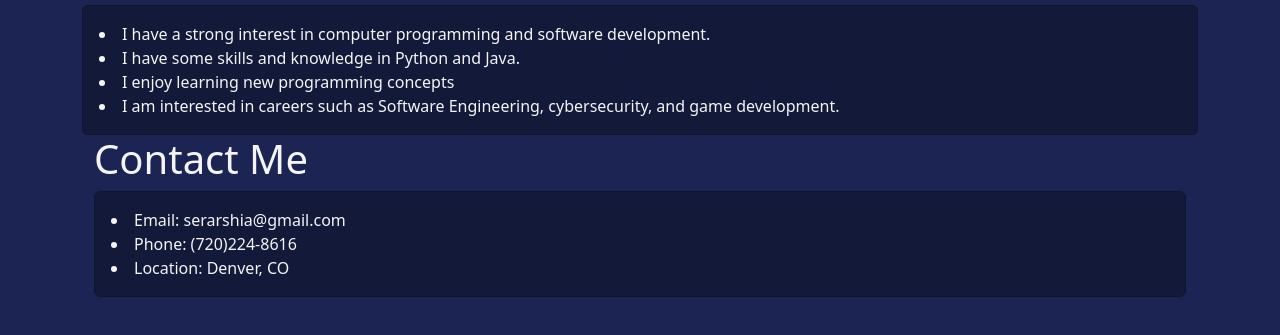
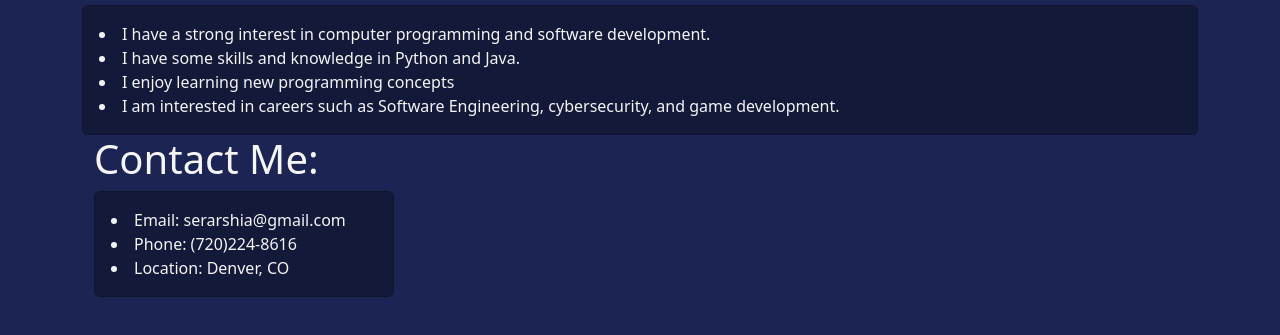
Before and after one commit to archiiiieeee/website-portfolio, a plain HTML site: page index.html in a window 1280 px wide. Shown: the part 287-622 px from the top of the page. Drawn offline with nearby package versions, Linux system fonts and the light colour scheme.

Commit message:
Update index.html

```diff
--- a/index.html
+++ b/index.html
@@ -71,9 +71,9 @@
 
 <div class="container">
 
-  <h1>Contact Me</h1>
+  <h1>Contact Me:</h1>
 
-  <div class="card">
+  <div class="card" style="width: 300px;">
     <div class="card-body">
       <lu>
         <li>Email: serarshia@gmail.com</li>
```
